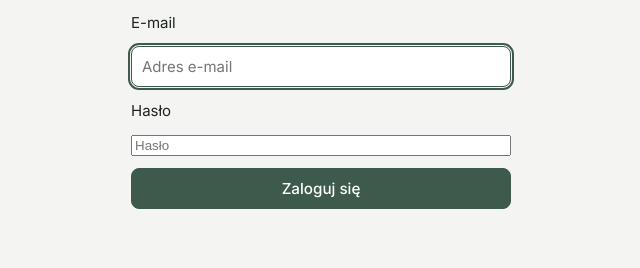
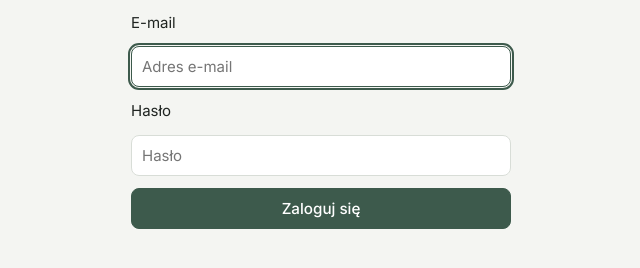
Before and after one commit to kingaszelag88/Ankieta, a plain HTML site: page index.html in a window 1280 px wide. Shown: the part 146-414 px from the top of the page, without its empty margins (119-759 px from the left). Drawn offline with nearby package versions, Linux system fonts and the light colour scheme.

Commit message:
Ujednolić wygląd pola hasła
Co-Authored-By: Claude Opus 5.5 <noreply@anthropic.com>
Claude-Session: https://claude.ai/code/session_01Ht6rKKFumESyJKd3wCeUyk

```diff
--- a/index.html
+++ b/index.html
@@ -94,7 +94,7 @@ nav.steps button:not([aria-current="step"]):hover { border-color: var(--line); c
 .chip input:checked + span { background: var(--accent-soft); border-color: var(--accent); }
 .chip input[type="checkbox"]:checked + span::before { content: "✓ "; color: var(--accent); font-weight: 600; }
 .chip input:focus-visible + span { outline: 2px solid var(--accent); outline-offset: 2px; }
-input[type="text"], input[type="number"], textarea, select {
+input[type="text"], input[type="password"], input[type="number"], textarea, select {
   font: inherit; color: var(--fg); background: var(--surface);
   border: 1px solid var(--line); border-radius: 8px; padding: 8px 10px; width: 100%; min-width: 0;
 }
```
